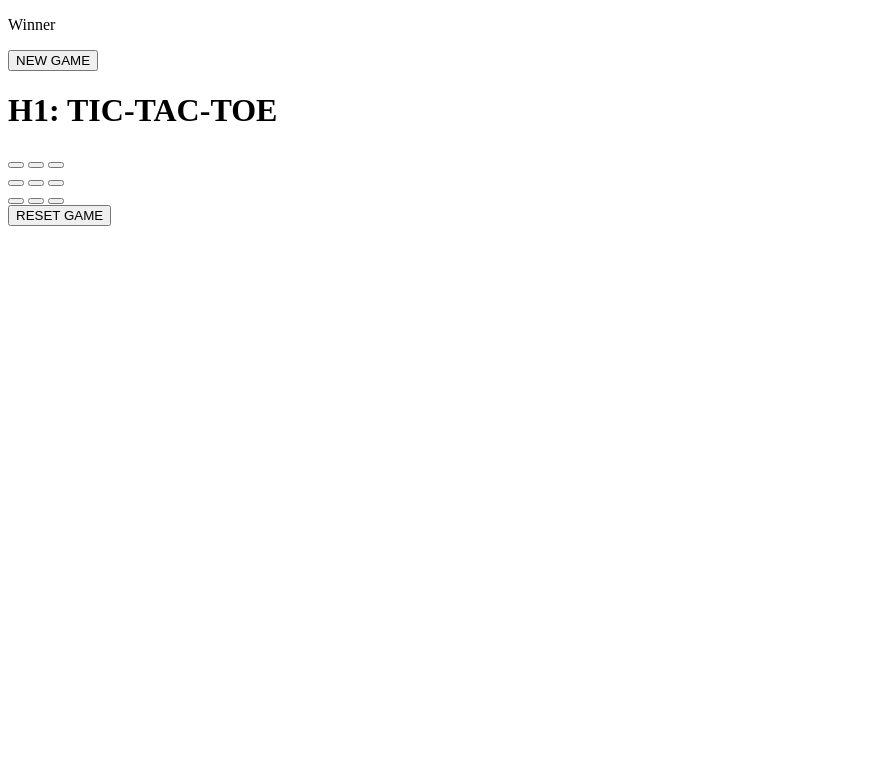
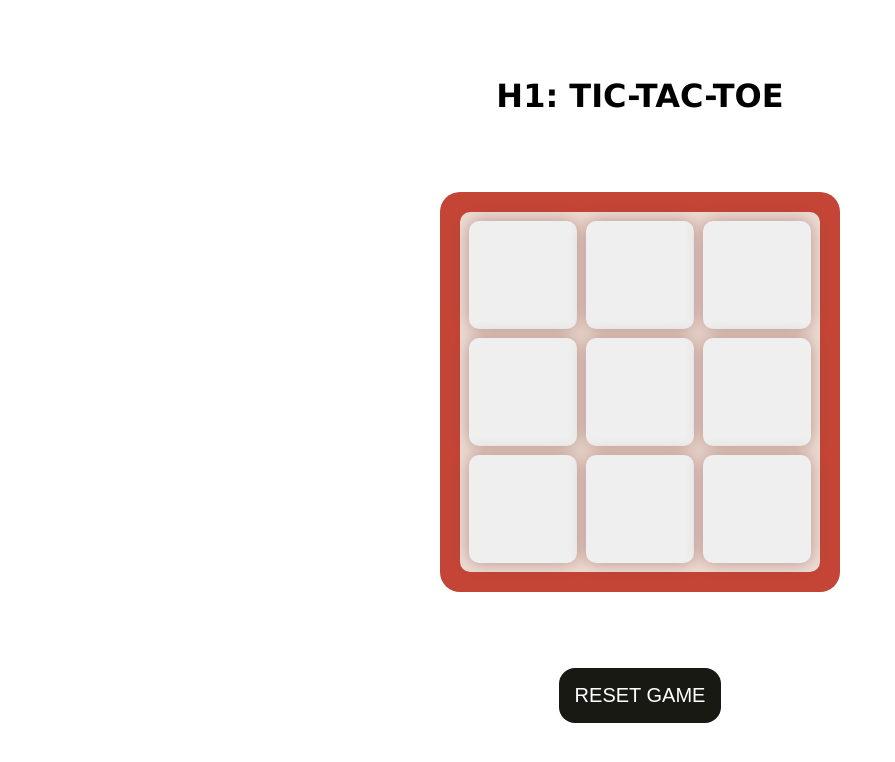
Before and after one commit to theskylighter/tic-tac-toe, a plain HTML site: page index.html in a window 1280 px wide. Shown: the whole page, without its empty margins (0-895 px from the left). Drawn offline with Linux system fonts and the light colour scheme.

Commit message:
Fix broken link to CSS file in index.html

```diff
--- a/index.html
+++ b/index.html
@@ -4,7 +4,7 @@
     <meta charset="UTF-8">
     <meta name="viewport" content="width=device-width, initial-scale=1.0">
     <title>TIC-TAC-TOE</title>
-    <link rel="stylesheet" href=index.css">
+    <link rel="stylesheet" href="index.css">
 </head>
 <body>
     <div class="msg-container hide">
```
